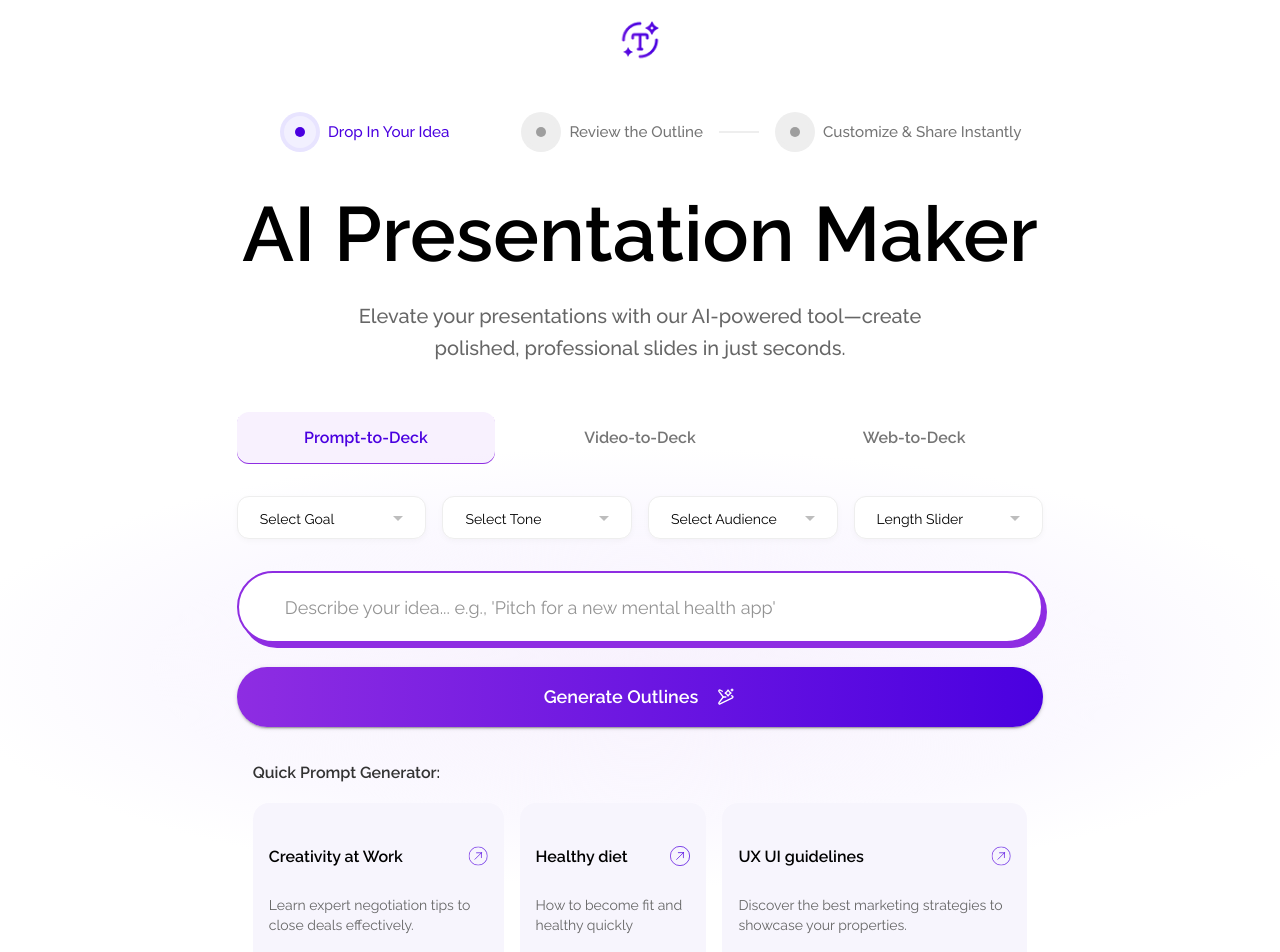
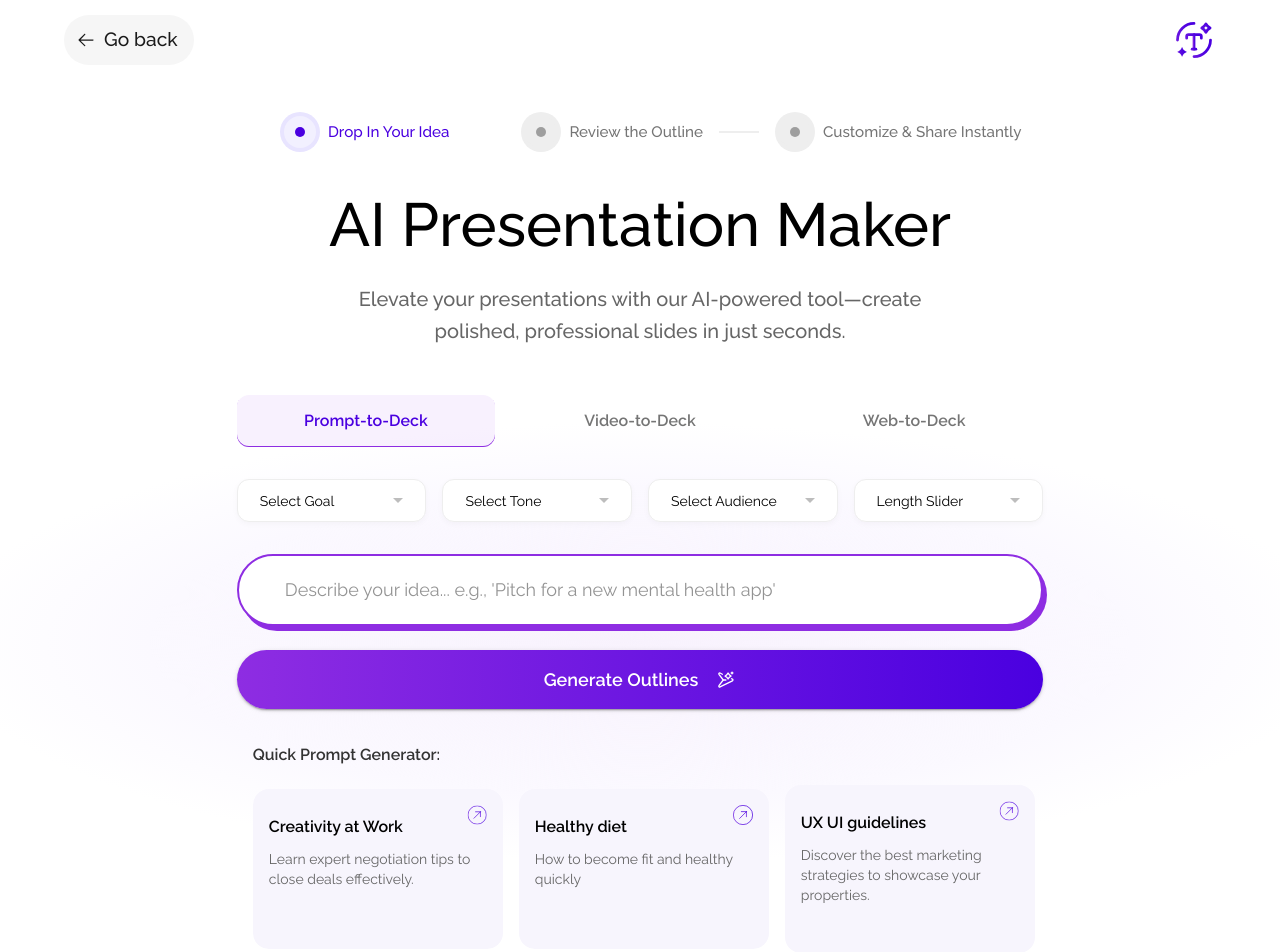
Before and after one commit to techinoid-labs/Slidexy-FE, a Next.js app: page /presentation/create in a window 1280 px wide. Shown: the top 952 px of the page. Built offline with nearby package versions, Linux system fonts and the light colour scheme; no server answers.

Commit message:
tested and resolved 2 screens

```diff
--- a/src/app/components/create-presentation/create/Header.tsx
+++ b/src/app/components/create-presentation/create/Header.tsx
@@ -17,12 +17,12 @@ import Image from "next/image";
 import Link from "next/link";
 import { ThemeToggle } from "@/lib/theme-toggle";
 import { Typography } from "@mui/material";
-
+import { useRouter } from "next/navigation";
 export default function Header() {
   const theme = useMuiTheme();
   const isMobile = useMediaQuery(theme.breakpoints.down("md"));
   const [anchorEl, setAnchorEl] = React.useState<null | HTMLElement>(null);
-
+  const router = useRouter();
   return (
     <AppBar
       position="sticky"
@@ -36,18 +36,54 @@ export default function Header() {
     >
       <Toolbar
         sx={{
-          justifyContent: "center",
+          display: "flex",
+          justifyContent: "space-between",
           alignItems: "center",
-          px: { xs: 6, md: 8 },
+          px: { xs: 2, md: 8 },
           minHeight: 64,
           mt: 1,
+          flexDirection: "row",
         }}
       >
+        {/* Go Back Button */}
+        <Box
+          sx={{
+            display: "flex",
+            alignItems: "center",
+          }}
+        >
+          <Button
+            onClick={() => router.push("/home")}
+            startIcon={
+              <Image
+                src="/arrow-left.svg"
+                alt="Back"
+                width={20}
+                height={20}
+              />
+            }
+            sx={{
+              textTransform: "none",
+              fontWeight: 500,
+              color: "#1A1A1A",
+              fontSize: { xs: "1rem", md: "1.2rem" },
+              backgroundColor: "#F6F6F6",
+              "&:hover": {
+                backgroundColor: "#f3f0ff",
+              },
+              px: 2,
+              py: 1,
+            }}
+          >
+            Go back
+          </Button>
+        </Box>
+
         {/* Logo */}
         <Link href="/" style={{ textDecoration: "none" }}>
           <Box sx={{ display: "flex", alignItems: "center" }}>
             <Image
-              src="/images/icon.png"
+              src="/app-icon.svg"
               alt="Slides Logo"
               width={44}
               height={44}
@@ -55,6 +91,8 @@ export default function Header() {
           </Box>
         </Link>
       </Toolbar>
+
+
     </AppBar>
   );
 }
--- a/src/app/components/create-presentation/create/PresentationMaker.tsx
+++ b/src/app/components/create-presentation/create/PresentationMaker.tsx
@@ -116,8 +116,8 @@ export default function PresentationMaker({
       inputMode === "Youtube"
         ? { source: "youtube", inputUrl: inputValue }
         : inputMode === "Website"
-        ? { source: "website", inputWebsiteUrl: inputValue }
-        : { source: "text", textContent: inputValue };
+          ? { source: "website", inputWebsiteUrl: inputValue }
+          : { source: "text", textContent: inputValue };
 
     const promptMeta = {
       goal,
@@ -296,7 +296,7 @@ export default function PresentationMaker({
           fontSize: "1.125rem",
           fontWeight: 600,
           mb: 4,
-          color: "#fff", // Ensure text is white
+          color: "#fff",
           display: "flex",
           alignItems: "center",
           justifyContent: "center",
@@ -339,9 +339,12 @@ export default function PresentationMaker({
         <Box
           sx={{
             display: "flex",
-            flexDirection: { xs: "col", md: "row" },
+            flexDirection: { xs: "column", md: "row" }, // Stack in column on mobile, row on desktop
             gap: 2,
             flexWrap: { xs: "wrap", sm: "nowrap" },
+            width: { xs: "100%", md: 1000 }, // Responsive width
+            //justifyContent: "center", // Center children horizontally
+            alignItems: "center",     // Center children vertically (for column)
           }}
         >
           {promptCards.map((card, index) => (
@@ -349,42 +352,46 @@ export default function PresentationMaker({
               key={index}
               sx={{
                 ":hover": {
-                  scale: "1.1 ",
+                  transform: "scale(1.05)",
+                  transition: "0.3s ease",
                 },
                 cursor: "pointer",
                 backgroundColor: "#F7F5FD",
                 borderRadius: "16px",
                 padding: 2,
-                flex: "col",
-                flexWrap: "wrap",
+                position: "relative",
+                minHeight: 160,
+                width: {
+                  xs: "300px",
+                  sm:
+                    index === 0 ? 250 :
+                      index === 1 ? 250 :
+                        index === 2 ? 250 :
+                          200,
 
-                position: "relative",
+                },
               }}
               onClick={() => handlePromptClick(card.description)}
             >
-              <Typography variant="subtitle1" fontWeight={600} mt={3} mb={3}>
+              <Typography variant="subtitle1" fontWeight={600} mt={1} mb={1}>
                 {card.title}
               </Typography>
-              <Typography variant="body2" color="text.secondary" mb={6}>
+              <Typography variant="body2" color="text.secondary" mb={4}>
                 {card.description}
               </Typography>
               <Box
                 sx={{
                   position: "absolute",
-                  top: 43,
+                  top: 16,
                   right: 16,
                   cursor: "pointer",
                 }}
               >
-                <Image
-                  src={card.icon}
-                  alt="Prompt icon"
-                  width={20}
-                  height={20}
-                />
+                <Image src={card.icon} alt="Prompt icon" width={20} height={20} />
               </Box>
             </Box>
           ))}
+
         </Box>
       </Box>
     </Box>
--- a/src/app/components/home/PresentationStyle.tsx
+++ b/src/app/components/home/PresentationStyle.tsx
@@ -179,8 +179,8 @@ export default function PresentationStyleSection() {
         {/* Right Image Placeholder (hidden on mobile) */}
         <Box
           sx={{
-            width: 546,
-            height: 422,
+            width: 400,
+            height: 322,
             borderRadius: "30px",
             background: "#F6F6F6",
             ml: { xs: 0, md: 6 },
--- a/src/app/components/home/Pricing.tsx
+++ b/src/app/components/home/Pricing.tsx
@@ -67,8 +67,8 @@ export default function PricingSection() {
         {/* Heading */}
         <Typography
           sx={{
-            fontWeight: 600,
-            fontSize: { xs: '1.75rem', md: '2.8rem' },
+            fontWeight: 500,
+            fontSize: { xs: '1.75rem', md: '1.8rem' },
             color: '#222',
             mb: 2,
             textAlign: 'center'
--- a/src/app/components/home/Testimonial.tsx
+++ b/src/app/components/home/Testimonial.tsx
@@ -84,7 +84,7 @@ export default function TestimonialSection() {
             sx={{
               color: '#444',
               fontWeight: 400,
-              fontSize: { xs: '1.2rem', md: '2rem' },
+              fontSize: { xs: '1.2rem', md: '1.2rem' },
               textAlign: 'center',
               mb: { xs: 3, md: 4 },
               maxWidth: 700,
--- a/src/app/components/home/Working.tsx
+++ b/src/app/components/home/Working.tsx
@@ -234,12 +234,12 @@ export default function WorkingSection() {
         {/* Right Image */}
         <Box
           sx={{
-            width: { xs: "100%", md: 620 },
-            height: { xs: 250, md: 500 },
+            width: { xs: "100%", md: 500 },
+            height: { xs: 250, md: 400 },
             borderRadius: "50px",
             border: "0.78px solid #E9E9FF",
             background: "#F8F8FF",
-            mt: { xs: 4, md: -10 },
+            mt: { xs: 4, md: -4 },
             display: "flex",
             alignItems: "center",
             justifyContent: "center",
--- a/src/app/presentation/create/page.tsx
+++ b/src/app/presentation/create/page.tsx
@@ -1,9 +1,12 @@
+"use client"
 import Header from "@/app/components/create-presentation/create/Header";
 import PresentationMaker from "@/app/components/create-presentation/create/PresentationMaker";
-import { Box, Container, Typography } from "@mui/material";
+import { Box, Container, Typography, Button } from "@mui/material";
 import Image from "next/image";
 import { SlidesProvider } from "@/app/context/SlidesContext";
 import StepIndicator from "@/app/components/shared/StepIndicator";
+
+
 
 const CreatePresentationPage = () => {
   const promptCards = [
@@ -25,9 +28,13 @@ const CreatePresentationPage = () => {
     },
   ];
 
+
   return (
+
     // <SlidesProvider>
     <Box>
+
+
       <Header />
       <Box sx={{ mt: 4 }}>
         <StepIndicator activeStep={0} />
@@ -48,8 +55,8 @@ const CreatePresentationPage = () => {
               <Typography
                 variant="h1"
                 sx={{
-                  fontSize: { xs: "2.5rem", md: "4rem", lg: "4.8rem" },
-                  fontWeight: 600,
+                  fontSize: { xs: "2.5rem", md: "3rem", lg: "3.8rem" },
+                  fontWeight: 500,
                   mb: 3,
                   color: "#000000",
                 }}
```
Also changed, not shown: src/app/components/home/Features.tsx (+4 -3 lines), src/app/components/home/HeroSection.tsx (+19 -14 lines), src/app/components/home/Purpose.tsx (+54 -37 lines), public/app-icon.svg (added), public/arrow-left.svg (added).
